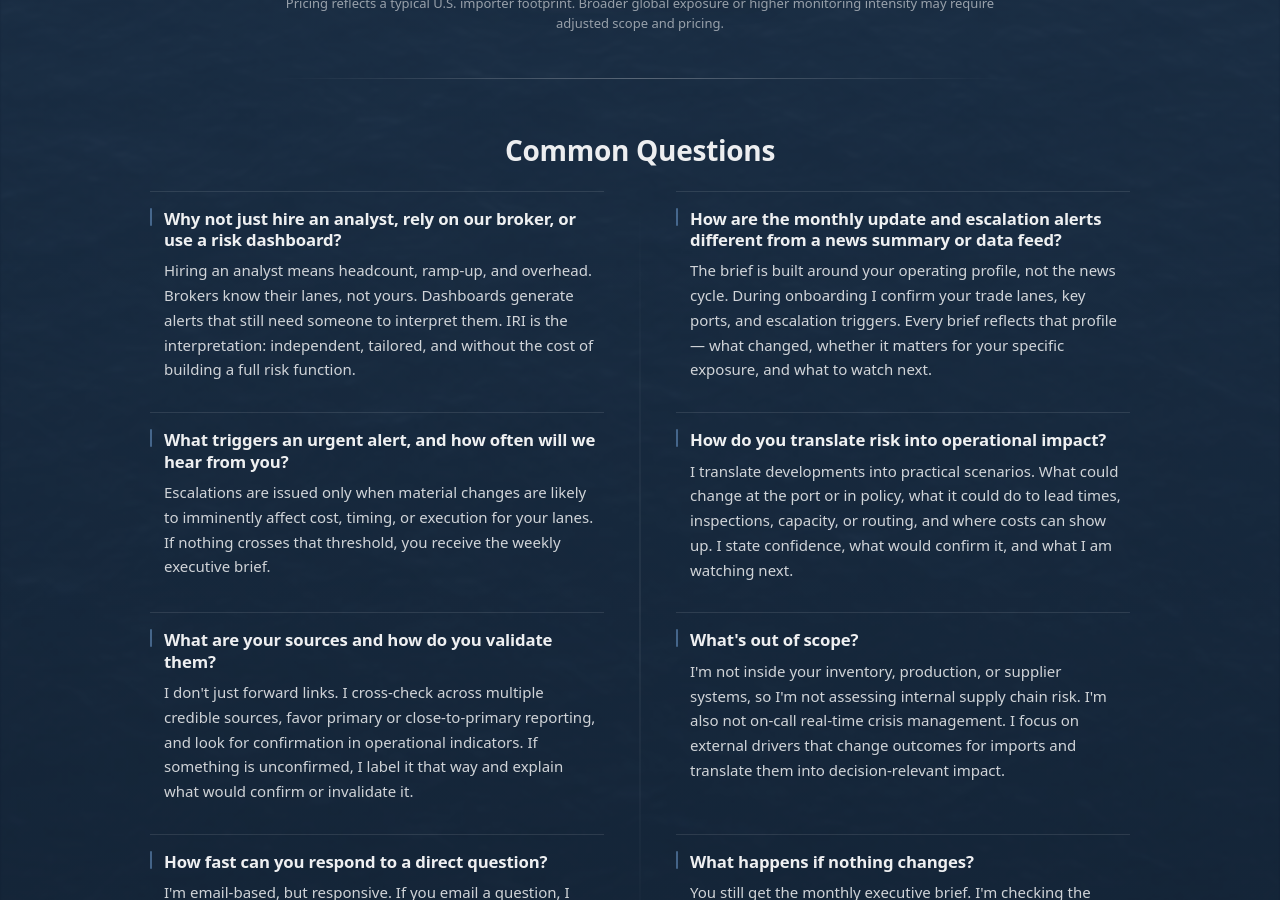
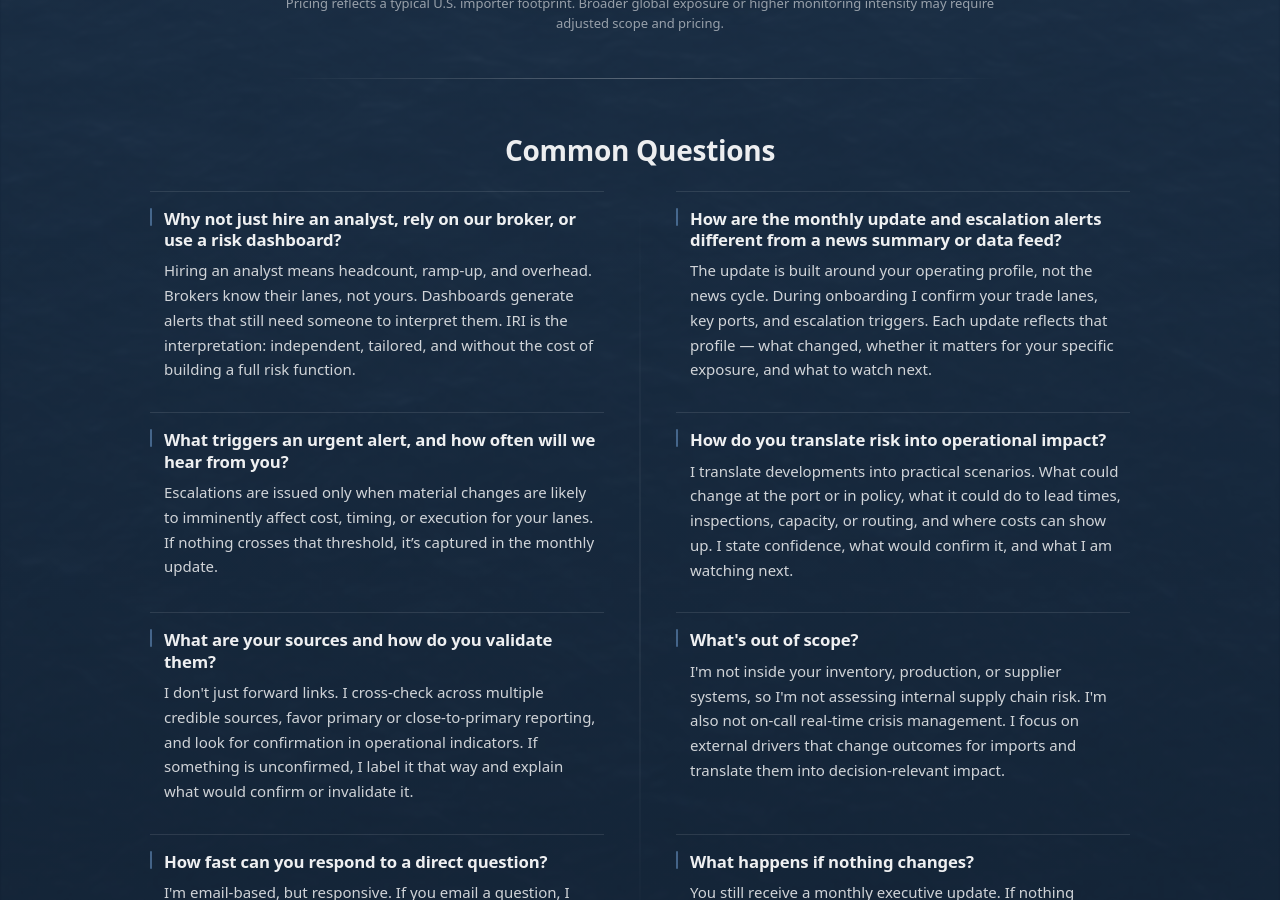
Before and after one commit to importrisk/import-risk-intelligence-site, a Jekyll site: the page built from method.html, in a window 1280 px wide and 900 px high, scrolled down 2181 px. Built offline with Jekyll 4.4.1, drawn with Linux system fonts in a browser that asks for light colours; some of the changed text lies outside the part shown.

Commit message:
Update method.html

```diff
--- a/method.html
+++ b/method.html
@@ -26,7 +26,6 @@
   <!-- =========================================================
        METHOD FEATURES
        ========================================================= -->
- <!-- Method: home-style feature band (replaces the 4 cards) -->
   <section class="features" aria-label="How it works">
     <div class="container">
       <div class="feature-grid">
@@ -36,14 +35,11 @@
                stroke="currentColor" stroke-width="1.4"
                stroke-linecap="round" stroke-linejoin="round" aria-hidden="true">
 
-  <!-- 1) Add this mask block near the top -->
             <mask id="radar-cut" maskUnits="userSpaceOnUse">
               <rect x="0" y="0" width="24" height="24" fill="white"/>
-    <!-- black stroke = area to hide (wider than pointer) -->
               <path d="M12 12 L19.2 5.9" stroke="black" stroke-width="3.6" stroke-linecap="round"/>
             </mask>
 
-  <!-- 2) Wrap your rings in a <g> that uses the mask -->
             <g mask="url(#radar-cut)">
               <circle cx="12" cy="12" r="8"
                       stroke-dasharray="42 8"
@@ -54,7 +50,6 @@
                       stroke-dashoffset="5"/>
             </g>
 
-  <!-- 3) Keep pointer + center dot on top -->
             <path d="M12 12 L19.2 5.9"/>
             <circle cx="12" cy="12" r="1.1" fill="currentColor" stroke="none"/>
           </svg>
@@ -154,7 +149,6 @@
             </article>
 
             <!-- WHAT YOU RECEIVE -->
-
             <article class="mp-card" aria-label="What You Receive">
               <p class="mp-card-label">What You Receive</p>
               <p class="mp-card-subtitle">Structured, decision-ready output.</p>
@@ -162,20 +156,15 @@
               <ul class="mp-card-list">
                 <li>
                   <strong>Exception-based escalation</strong>
-      <span>Urgent updates only when material changes are likely to
-      imminently affect cost, timing, or execution. If nothing crosses
-      that threshold, it’s captured in the monthly update.</span>
+                  <span>Urgent updates only when material changes are likely to imminently affect cost, timing, or execution. If nothing crosses that threshold, it’s captured in the monthly update.</span>
                 </li>
                 <li>
                   <strong>Monthly executive update (PDF)</strong>
-      <span>Delivered by email. Covers what changed, why it matters,
-      and what to pay attention to now. Structured for quick review
-      and internal circulation.</span>
+                  <span>Delivered by email. Covers what changed, why it matters, and what to pay attention to now. Structured for quick review and internal circulation.</span>
                 </li>
                 <li>
                   <strong>Impact framing</strong>
-      <span>Each development assessed for likely impact on cost, timing,
-      and execution, with a stated confidence level (high / medium / low).</span>
+                  <span>Each development assessed for likely impact on cost, timing, and execution, with a stated confidence level (high / medium / low).</span>
                 </li>
                 <li>
                   <strong>Watchpoints</strong>
@@ -205,11 +192,11 @@
         </section>
 
         <p class="mp-lead" style="text-align:center; max-width: 900px; margin: 28px auto 0;">
-          Decision-ready clarity for leadership. No noise. No unnecessary escalation.</p>
+          Decision-ready clarity for leadership. No noise. No unnecessary escalation.
+        </p>
 
         <!-- PRICING (CENTERED) -->
         <div class="mp-pricing">
-
           <p class="mp-goal-price">$4,000 / month</p>
 
           <p class="mp-cta-lead">
@@ -243,17 +230,16 @@
             </div>
 
             <div class="mp-faq-item" role="listitem">
-      <h4 class="mp-q">How are the monthly update and escalation alerts different from a news summary or data feed?
-</h4>
+              <h4 class="mp-q">How are the monthly update and escalation alerts different from a news summary or data feed?</h4>
               <p class="mp-a">
-        The brief is built around your operating profile, not the news cycle. During onboarding I confirm your trade lanes, key ports, and escalation triggers. Every brief reflects that profile — what changed, whether it matters for your specific exposure, and what to watch next.
+                The update is built around your operating profile, not the news cycle. During onboarding I confirm your trade lanes, key ports, and escalation triggers. Each update reflects that profile — what changed, whether it matters for your specific exposure, and what to watch next.
               </p>
             </div>
 
             <div class="mp-faq-item" role="listitem">
               <h4 class="mp-q">What triggers an urgent alert, and how often will we hear from you?</h4>
               <p class="mp-a">
-        Escalations are issued only when material changes are likely to imminently affect cost, timing, or execution for your lanes. If nothing crosses that threshold, you receive the weekly executive brief.
+                Escalations are issued only when material changes are likely to imminently affect cost, timing, or execution for your lanes. If nothing crosses that threshold, it’s captured in the monthly update.
               </p>
             </div>
 
@@ -288,7 +274,7 @@
             <div class="mp-faq-item" role="listitem">
               <h4 class="mp-q">What happens if nothing changes?</h4>
               <p class="mp-a">
-        You still get the monthly executive brief. I'm checking the environment every day, even if I'm not running a 24/7 desk. If nothing meaningful changes, I'll say that, confirm what still looks stable, and flag what I'm watching next so you're not surprised later.
+                You still receive a monthly executive update. If nothing meaningful changes, I’ll say that directly, confirm what still looks stable, and update watchpoints so you’re not surprised later.
               </p>
             </div>
 
```
Also changed, not shown: other parts of method.html (+6 -8 lines). Lines whose indentation alone changed are shown as unchanged.
